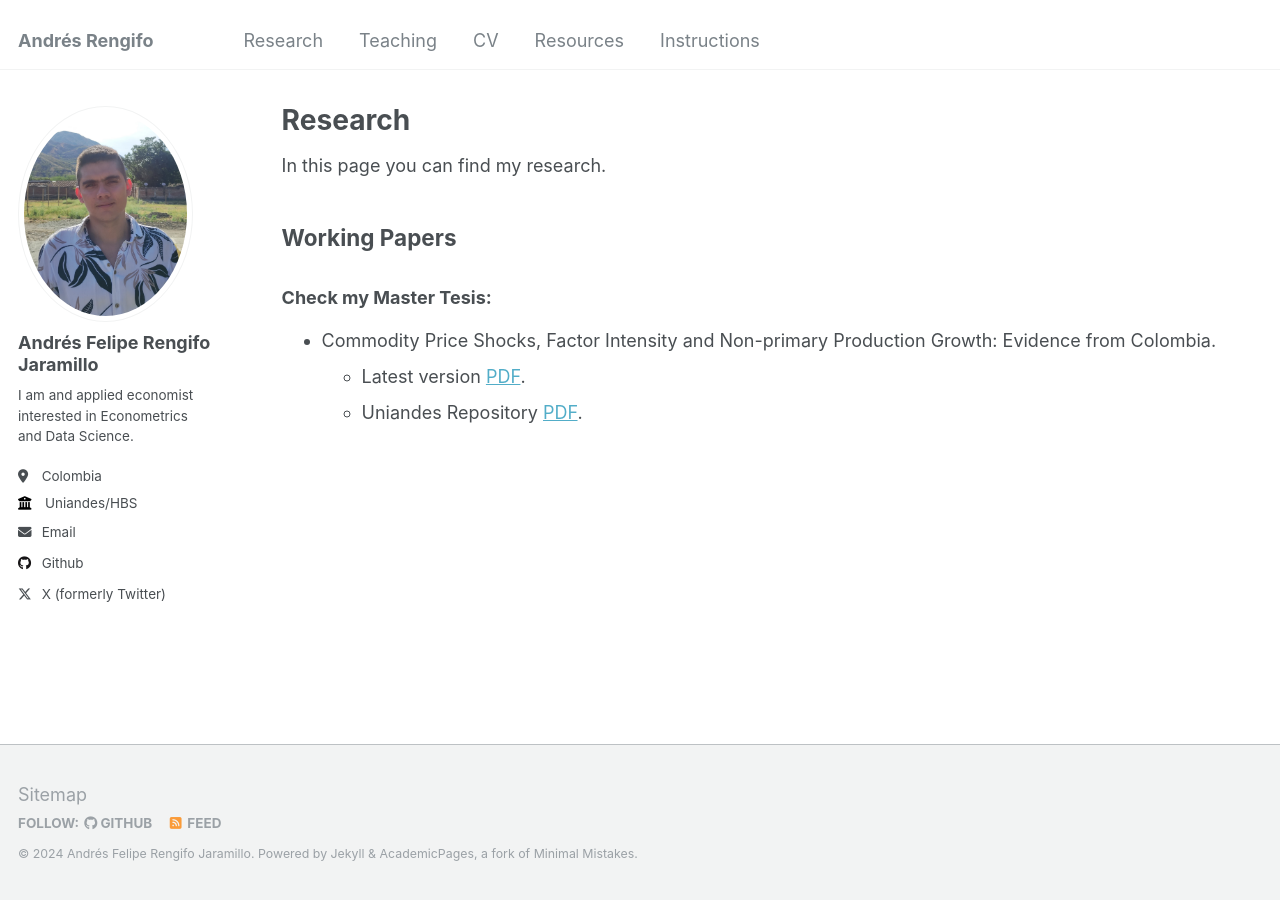
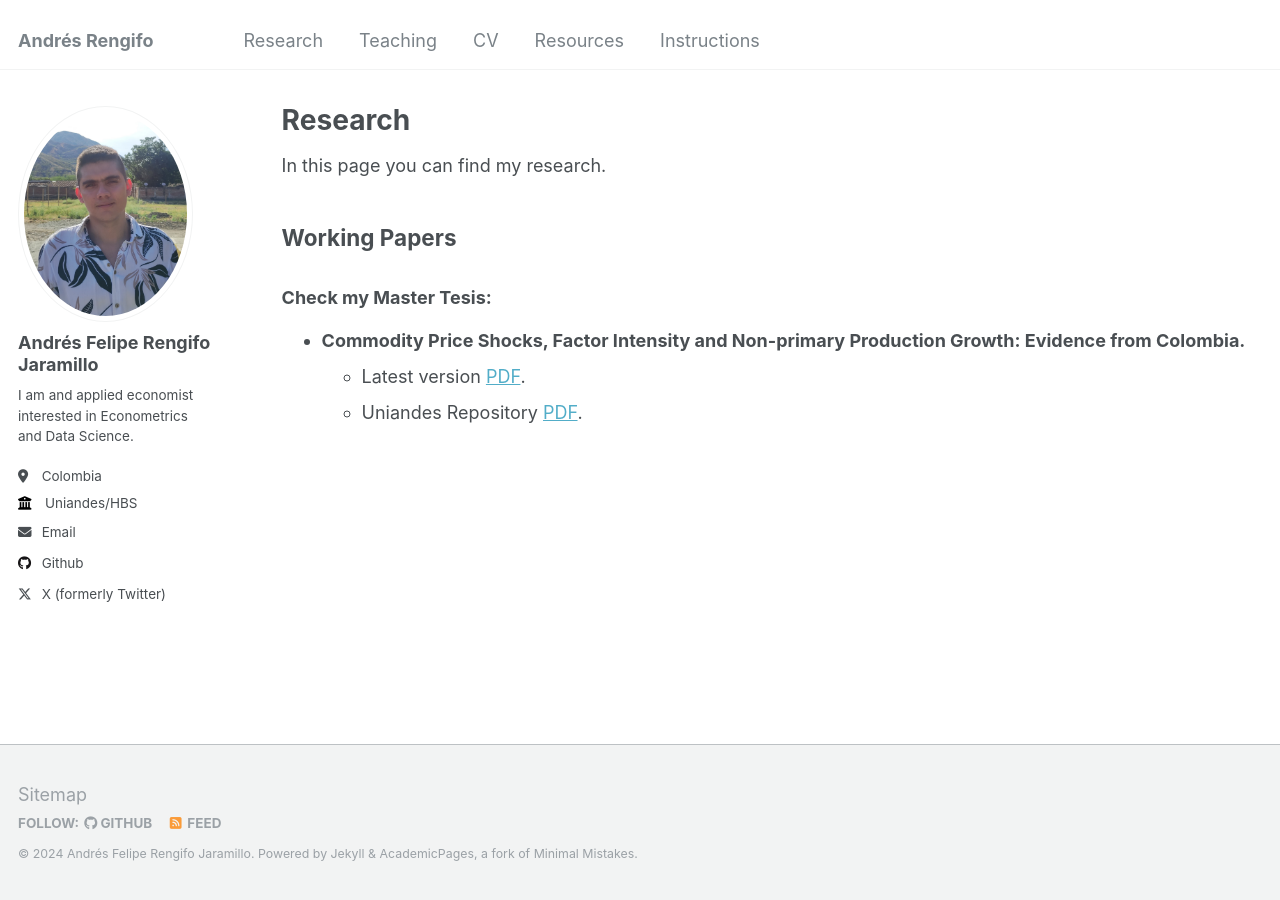
Before and after one commit to RengifoAndres/RengifoAndres.github.io, a Jekyll site: the page built from _pages/Research.md, in a window 1280 px wide. Built offline with Jekyll 4.4.1, drawn with Linux system fonts in a browser that asks for light colours.

```diff
--- a/_pages/Research.md
+++ b/_pages/Research.md
@@ -7,7 +7,10 @@ author_profile: true
 In this page you can find my research.
 
 ## Working Papers
+
+
+
 ### Check my Master Tesis:
-* Commodity Price Shocks, Factor Intensity and Non-primary Production Growth: Evidence from Colombia.
+* **Commodity Price Shocks, Factor Intensity and Non-primary Production Growth: Evidence from Colombia.**
   *  Latest version [PDF](/files/Commodity_price_Rengifo.pdf).
   *  Uniandes Repository [PDF](https://repositorio.uniandes.edu.co/entities/publication/71893776-ea19-4290-909b-341633836cce).
```
